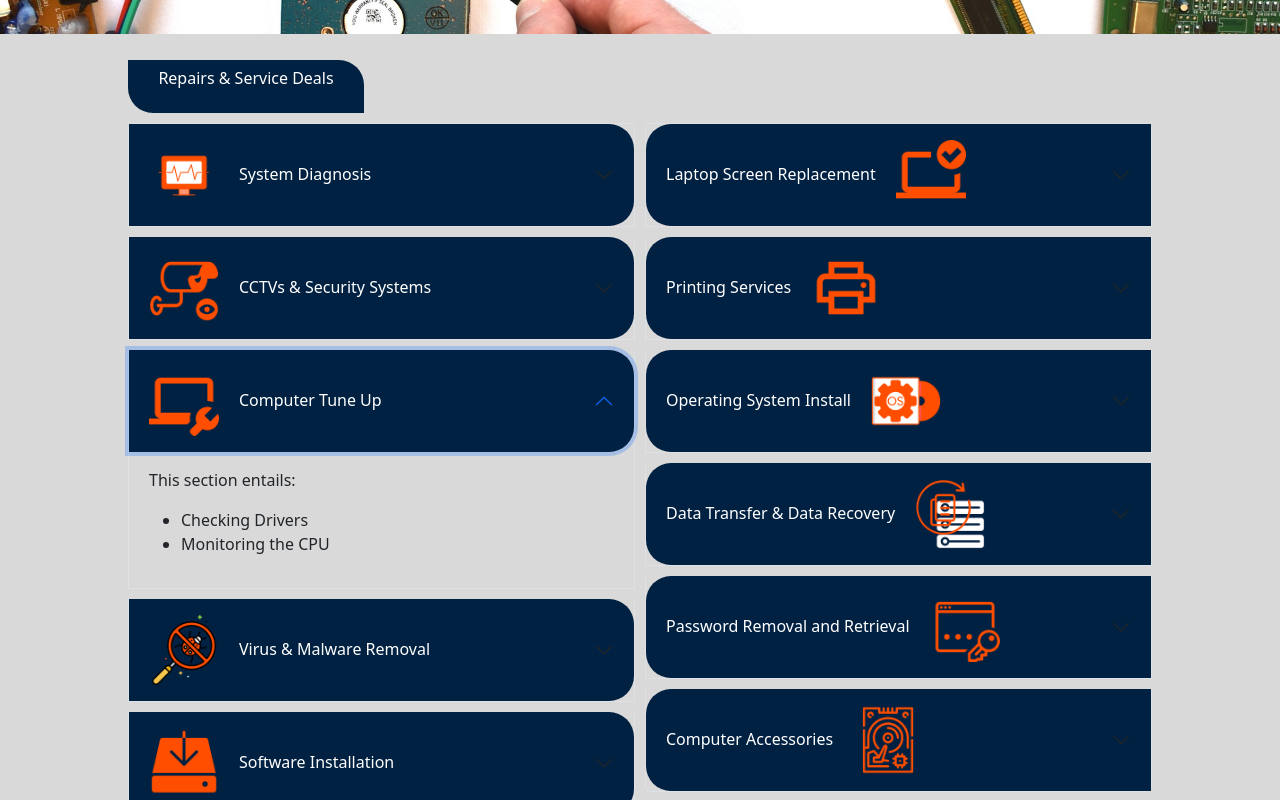
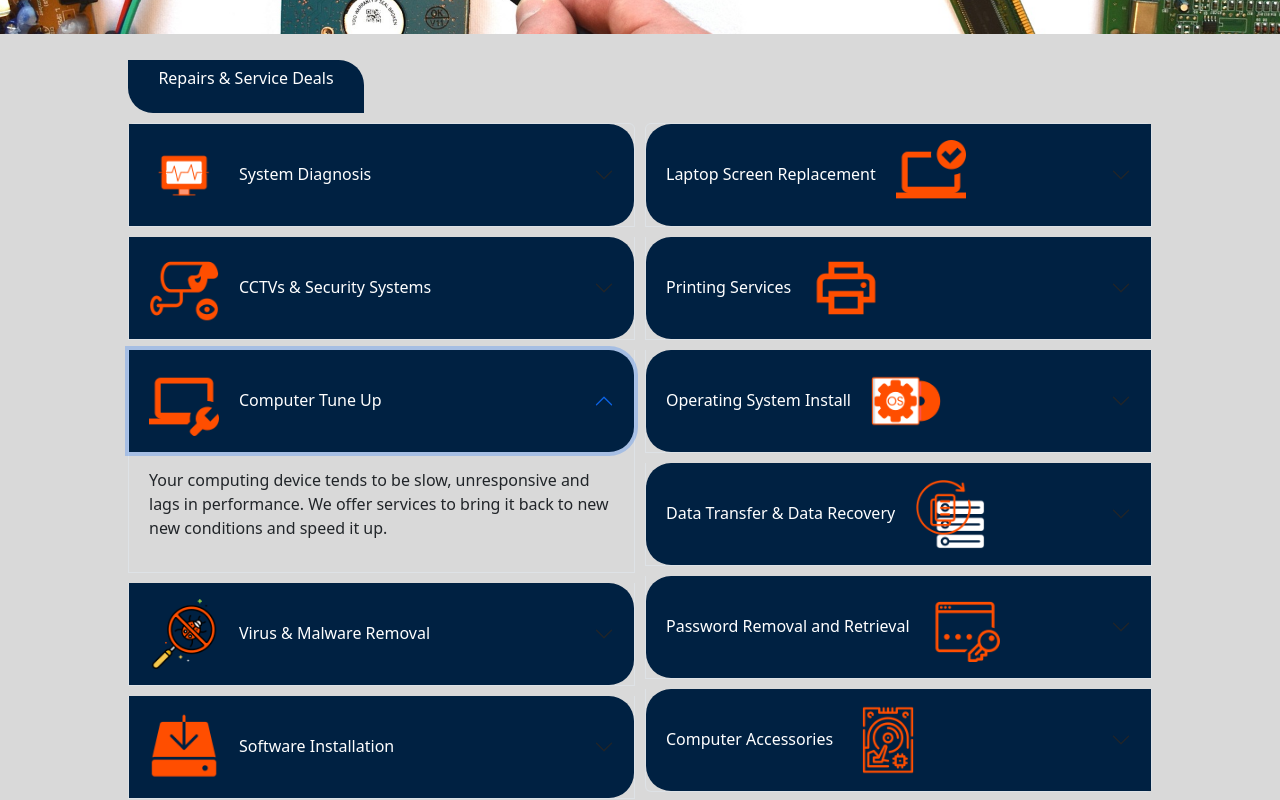
Before and after one commit to SandeSydney/tech_shop, a React (Create React App) app: page /services in a window 1280 px wide. Both pictures are taken after a click on the button "Computer Tune Up". Shown: the part 786-1586 px from the top of the page. Built offline with nearby package versions, Linux system fonts and the light colour scheme.

Commit message:
Updated the service descriptions

```diff
--- a/src/components/Services.jsx
+++ b/src/components/Services.jsx
@@ -44,11 +44,7 @@ function Services() {
                     System Diagnosis
                   </Accordion.Header>
                   <Accordion.Body>
-                    <p>This section entails:</p>
-                    <ul>
-                      <li>Checking Drivers</li>
-                      <li>Monitoring the CPU</li>
-                    </ul>
+                    <p>We have at our disposal the best resources to help determine and isolate issues with your device.</p>
                   </Accordion.Body>
                 </Accordion.Item>
                 <Accordion.Item eventKey='2'>
@@ -57,11 +53,7 @@ function Services() {
                     CCTVs & Security Systems
                   </Accordion.Header>
                   <Accordion.Body>
-                    <p>This section entails:</p>
-                    <ul>
-                      <li>Checking Drivers</li>
-                      <li>Monitoring the CPU</li>
-                    </ul>
+                    <p>The best quality surveillance cameras and DVRs to help monitor your business and help secure your premises.</p>
                   </Accordion.Body>
                 </Accordion.Item>
                 <Accordion.Item eventKey='4'>
@@ -70,11 +62,7 @@ function Services() {
                     Computer Tune Up
                   </Accordion.Header>
                   <Accordion.Body>
-                    <p>This section entails:</p>
-                    <ul>
-                      <li>Checking Drivers</li>
-                      <li>Monitoring the CPU</li>
-                    </ul>
+                    <p>Your computing device tends to be slow, unresponsive and lags in performance. We offer services to bring it back to new new conditions and speed it up.</p>
                   </Accordion.Body>
                 </Accordion.Item>
                 <Accordion.Item eventKey='6'>
@@ -83,11 +71,7 @@ function Services() {
                     Virus & Malware Removal
                   </Accordion.Header>
                   <Accordion.Body>
-                    <p>This section entails:</p>
-                    <ul>
-                      <li>Checking Drivers</li>
-                      <li>Monitoring the CPU</li>
-                    </ul>
+                    <p>Virus and Malware have adverse conditions in your devices and can even steal or destroy your most important data. We have the resources to find the viruses and go a step further to eliminate them from your devices. </p>
                   </Accordion.Body>
                 </Accordion.Item>
                 <Accordion.Item eventKey='8'>
@@ -96,11 +80,7 @@ function Services() {
                     Software Installation
                   </Accordion.Header>
                   <Accordion.Body>
-                    <p>This section entails:</p>
-                    <ul>
-                      <li>Checking Drivers</li>
-                      <li>Monitoring the CPU</li>
-                    </ul>
+                    <p>We have a myriad of licenced and open-source software that you may need for both personal and organizational use. We also supply and install them in bulk. </p>
                   </Accordion.Body>
                 </Accordion.Item>
                 <Accordion.Item eventKey='10'>
@@ -109,11 +89,8 @@ function Services() {
                     Networking Equipments & Cabling
                   </Accordion.Header>
                   <Accordion.Body>
-                    <p>This section entails:</p>
-                    <ul>
-                      <li>Checking Drivers</li>
-                      <li>Monitoring the CPU</li>
-                    </ul>
+                    <p>Getting to be connected to your colleagues, sharing and even making deals with other stakeholders improves your business. We are skilled in installing and configuring wired and wireless environments to help you achieve this feat.</p>
+                    <p>Our range of products include routers; switches; access points( wired and wireless); Wi-Fi extenders; etcetra.</p>
                   </Accordion.Body>
                 </Accordion.Item>
               </Accordion>
@@ -127,11 +104,8 @@ function Services() {
                     <img src={screen} alt="" />
                   </Accordion.Header>
                   <Accordion.Body>
-                    <p>This section entails:</p>
-                    <ul>
-                      <li>Checking Drivers</li>
-                      <li>Monitoring the CPU</li>
-                    </ul>
+                    <p>Unresponsive, damaged and broken laptop screens are a nightmare. Get to us to help you remedy the condition and get you back to your normal operations within a short span of time.</p>
+                    <p>We have specialty in handling any type and model of your PC and Laptop.</p>
                   </Accordion.Body>
                 </Accordion.Item>
 
@@ -141,11 +115,7 @@ function Services() {
                     <img src={printer} alt="" />
                   </Accordion.Header>
                   <Accordion.Body>
-                    <p>This section entails:</p>
-                    <ul>
-                      <li>Checking Drivers</li>
-                      <li>Monitoring the CPU</li>
-                    </ul>
+                    <p>We offer cutting-edge services and produce the best quality printouts. Do you need them fast and in bulk? Aoracom delivers. </p>
                   </Accordion.Body>
                 </Accordion.Item>
 
@@ -155,11 +125,8 @@ function Services() {
                     <img src={os} alt="" />
                   </Accordion.Header>
                   <Accordion.Body>
-                    <p>This section entails:</p>
-                    <ul>
-                      <li>Checking Drivers</li>
-                      <li>Monitoring the CPU</li>
-                    </ul>
+                    <p>From Windows, Chrome OS, Mac OS, and Linux together with its distributions, Aoracom is the best place to get them installed and configured. </p>
+                    <p>We do the installations meticulously and ensure all configurations are up-to standard.</p>
                   </Accordion.Body>
                 </Accordion.Item>
 
@@ -169,11 +136,8 @@ function Services() {
                     <img src={data} alt="" />
                   </Accordion.Header>
                   <Accordion.Body>
-                    <p>This section entails:</p>
-                    <ul>
-                      <li>Checking Drivers</li>
-                      <li>Monitoring the CPU</li>
-                    </ul>
+                    <p>We have resources both human and technological that can assist you migrate data from and to different platforms.</p>
+                    <p>If your data has been lost or have a damaged storage devices, we are skilled in getting to recover the data. Give us a call today! </p>
                   </Accordion.Body>
                 </Accordion.Item>
 
@@ -183,11 +147,8 @@ function Services() {
                     <img src={password} alt="" />
                   </Accordion.Header>
                   <Accordion.Body>
-                    <p>This section entails:</p>
-                    <ul>
-                      <li>Checking Drivers</li>
-                      <li>Monitoring the CPU</li>
-                    </ul>
+                    <p>Have you been locked out of your own device and really need access to stuff in there? Worry not because we got you covered.</p>
+                    <p>We have advanced skills in getting through and recovering your passwords and also removing them, depending on what you need.</p>
                   </Accordion.Body>
                 </Accordion.Item>
 
@@ -197,11 +158,8 @@ function Services() {
                     <img src={accessories} alt="" />
                   </Accordion.Header>
                   <Accordion.Body>
-                    <p>This section entails:</p>
-                    <ul>
-                      <li>Checking Drivers</li>
-                      <li>Monitoring the CPU</li>
-                    </ul>
+                    <p>From wired and wireless mice & keyboards, wired and wireless headsets, graphic cards, memory storages, NICs, to computer monitors and CPUs, We have you and your needs covered.</p>
+                    <p>The best and high quality accessories we offer at a pocket and customer-friendly price.</p>
                   </Accordion.Body>
                 </Accordion.Item>
               </Accordion>
```
